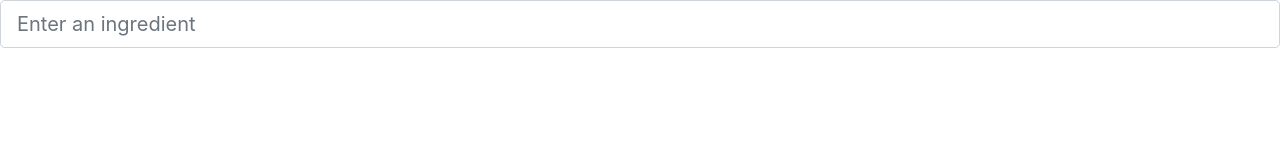
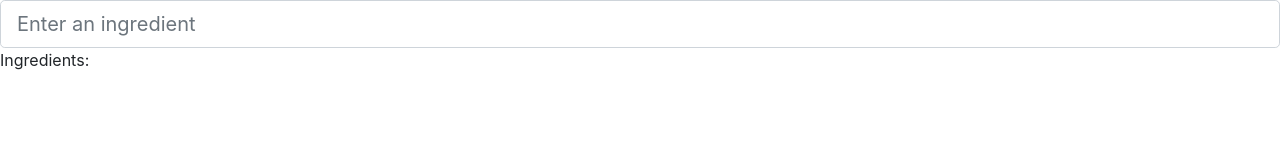
Before and after one commit to kre64/what-to-eat, a React (Create React App) app: page / in a window 1280 px wide. Shown: the top 160 px of the page. Built offline with nearby package versions, Linux system fonts and the light colour scheme.

Commit message:
ingredient list working

```diff
--- a/src/App.js
+++ b/src/App.js
@@ -1,11 +1,13 @@
 import React, { Component } from 'react';
 import SearchBar from './components/SearchBar'
+import IngredientList from './components/IngredientList'
 
 class App extends Component {
 	constructor(props) {
 		super(props)
 
 		this.state = {
+			ingredient: "",
 			ingredients: [],
 		}
 
@@ -22,7 +24,8 @@ class App extends Component {
 		this.setState({
 			ingredients: joined
 		})
-		console.log(this.state.ingredients)
+
+		this.test()
 	}
 
 	handleChange(e) {
@@ -31,10 +34,15 @@ class App extends Component {
 		})
 	}
 
+	test() {
+		console.log(this.state.ingredient, this.state.ingredients)
+	}
+
 	render() {
 		return (
 			<div className="App">
-				<SearchBar handleSubmit={this.handleSubmit} handleChange={this.handleChange} />
+				<SearchBar handleSubmit={this.handleSubmit} handleChange={this.handleChange}/>
+				<IngredientList ingredients={this.state.ingredients} />
 			</div>
 		);
 	}
--- /dev/null
+++ b/src/components/IngredientList.js
@@ -0,0 +1,31 @@
+import React, { Component } from 'react';
+
+class IngredientList extends Component {
+	constructor(props){
+        super(props)
+        console.log(props)
+    }
+
+    renderIngredients() {
+        const ingredients = this.props.ingredients.map((i) => (
+            <div key={this.props.ingredients.indexOf(i)}>
+                {i}
+            </div>
+        ));
+
+        return(
+            <div>
+                {ingredients}
+            </div>
+        )
+    }
+    render() {
+        return (
+            <div>
+                Ingredients: {this.renderIngredients()}
+            </div>
+        )
+    }
+}
+
+export default IngredientList;
```
